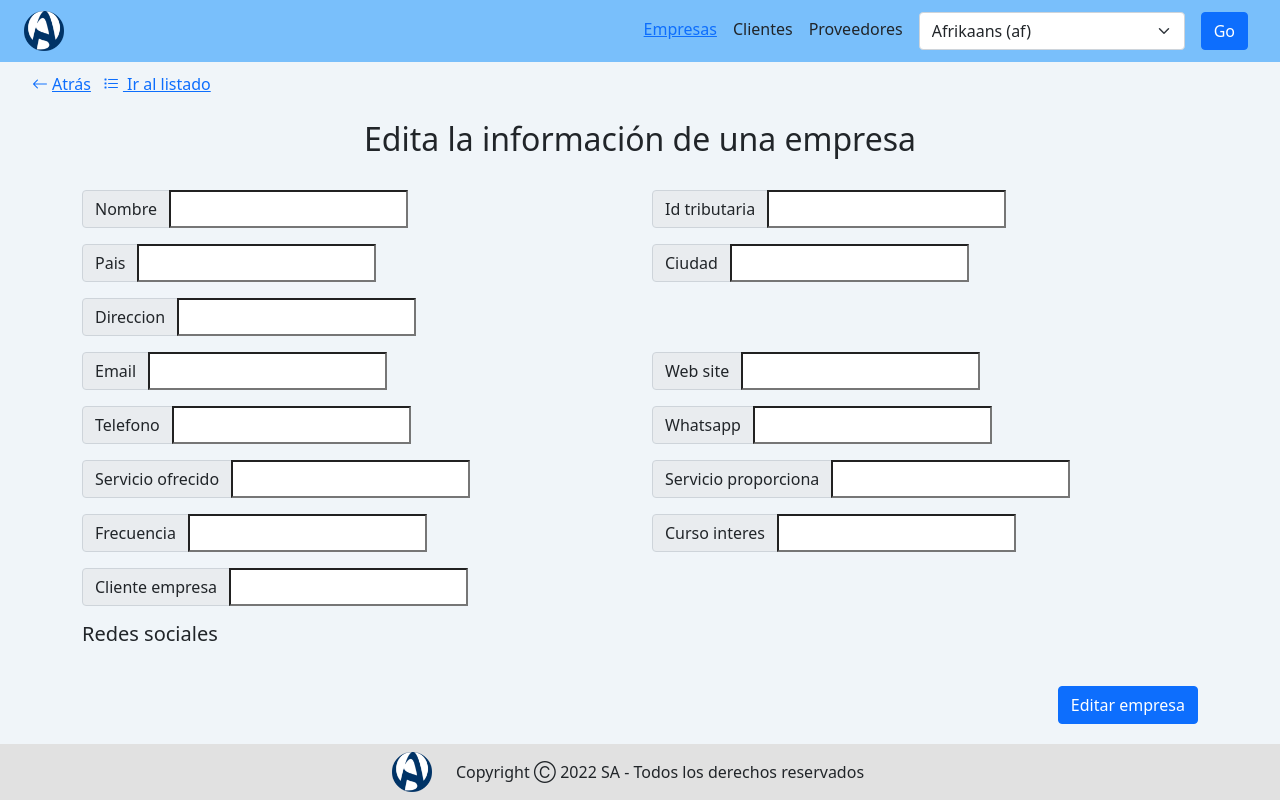
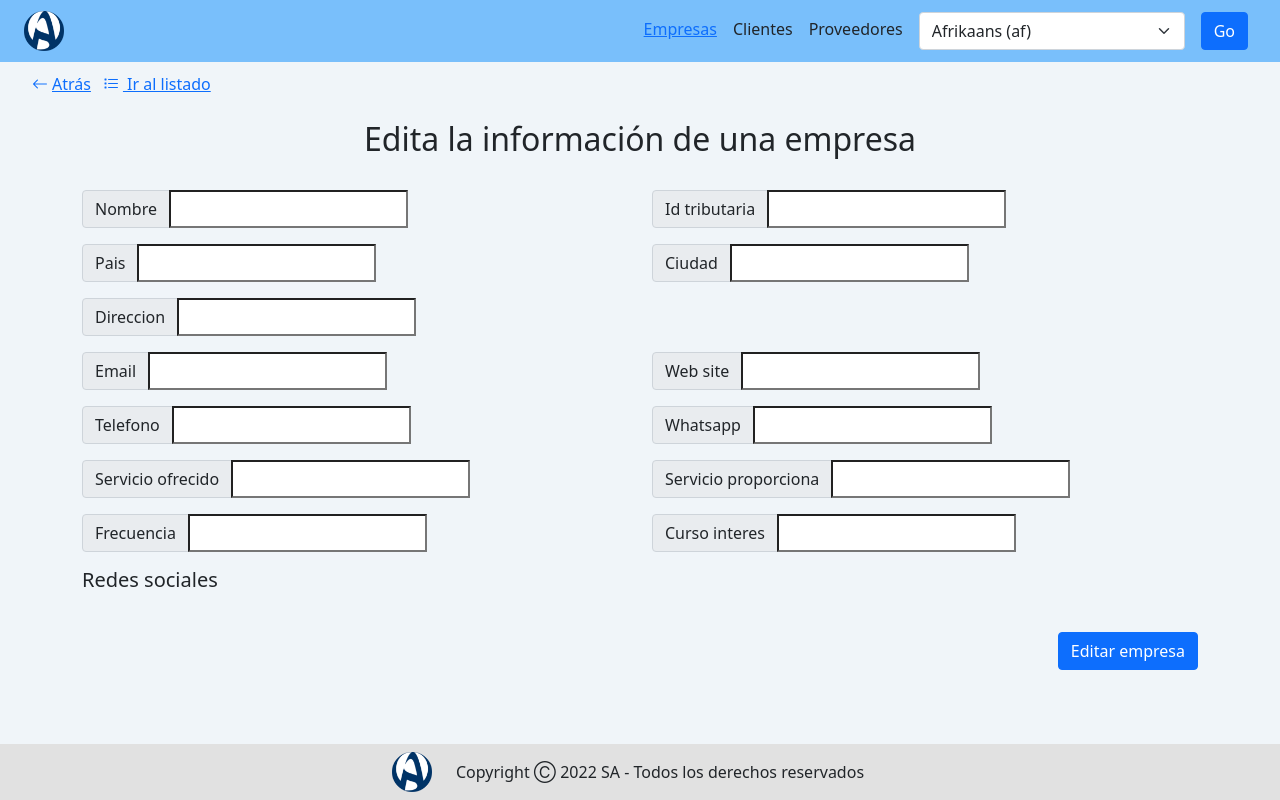
Before and after one commit to diegosanchezp/lab1-ati2, a Django app: template lab_ati/templates/pages/business/create.html in a window 1280 px wide. Run offline with Django 4.2, Linux system fonts and the light colour scheme; the template is opened without the code that fills it: most values are stand-ins (such as "Sample title", 1, 10 or a date in 2020); form fields are guessed from the names that the template uses; some libraries are stand-ins or nearby versions.

Commit message:
Quitar campo innecesario en creación/edición de empresas

```diff
--- a/lab_ati/templates/pages/business/create.html
+++ b/lab_ati/templates/pages/business/create.html
@@ -127,16 +127,6 @@
 
         <section class="row">
             <section class="col input-group">
-                <label for="{{ form.cliente_empresa.id_for_label }}" class="input-group-text">{{ form.cliente_empresa.label_tag }}</label>
-                {{ form.cliente_empresa }}
-                {% for error in for.cliente_empresa.errors %}
-                    <span class="invalid-feedback">{{ error }}</span>
-                {% endfor %}
-            </section>
-        </section>
-
-        <section class="row">
-            <section class="col input-group">
                 <h5>{% trans 'Redes sociales' %}</h5>
                 <ul class="list-group list-group w-100" id="socialNetworkList" ></ul>
             </section>
--- a/lab_ati/templates/pages/business/detail.html
+++ b/lab_ati/templates/pages/business/detail.html
@@ -20,7 +20,6 @@
             <p class="card-text"> {% trans 'Servicio que proporciona' %}: {{ object.servicio_proporciona }}</p>
             <p class="card-text"> {% trans 'Frecuencia en que desea mantenerse informado' %}: {{ object.frecuencia }}</p>
             <p class="card-text"> {% trans 'Cursos de interés' %}: {{ object.curso_interes }}</p>
-            <p class="card-text"> {% trans 'Cliente tipo empresa' %}: {{ object.cliente_empresa }}</p>
 
             <section class="d-flex justify-content-center">
                 <a href="{% url 'empresa:edit-business' pk=object.id %}">
```
Also changed, not shown: locale/es/LC_MESSAGES/django.po.
